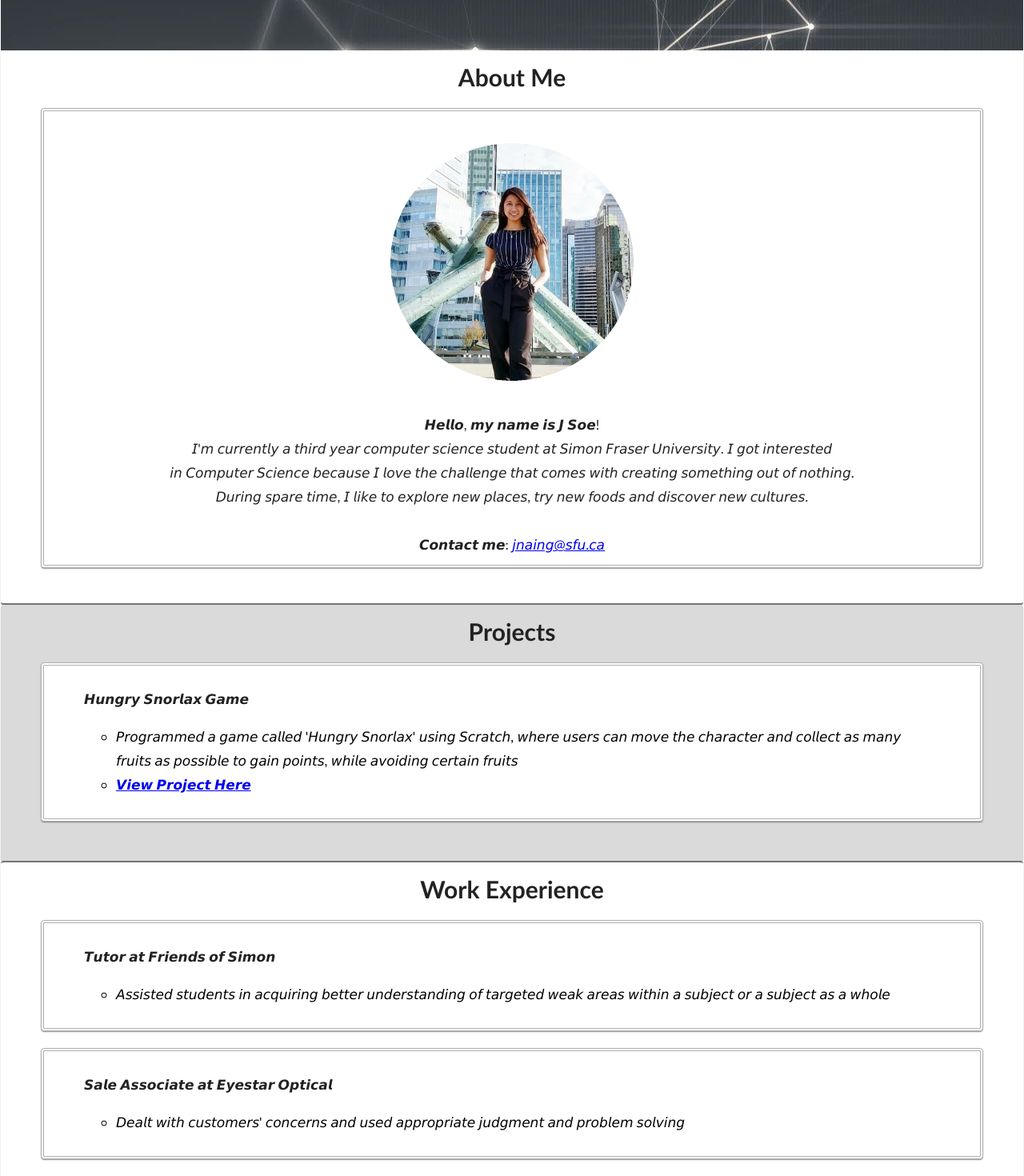
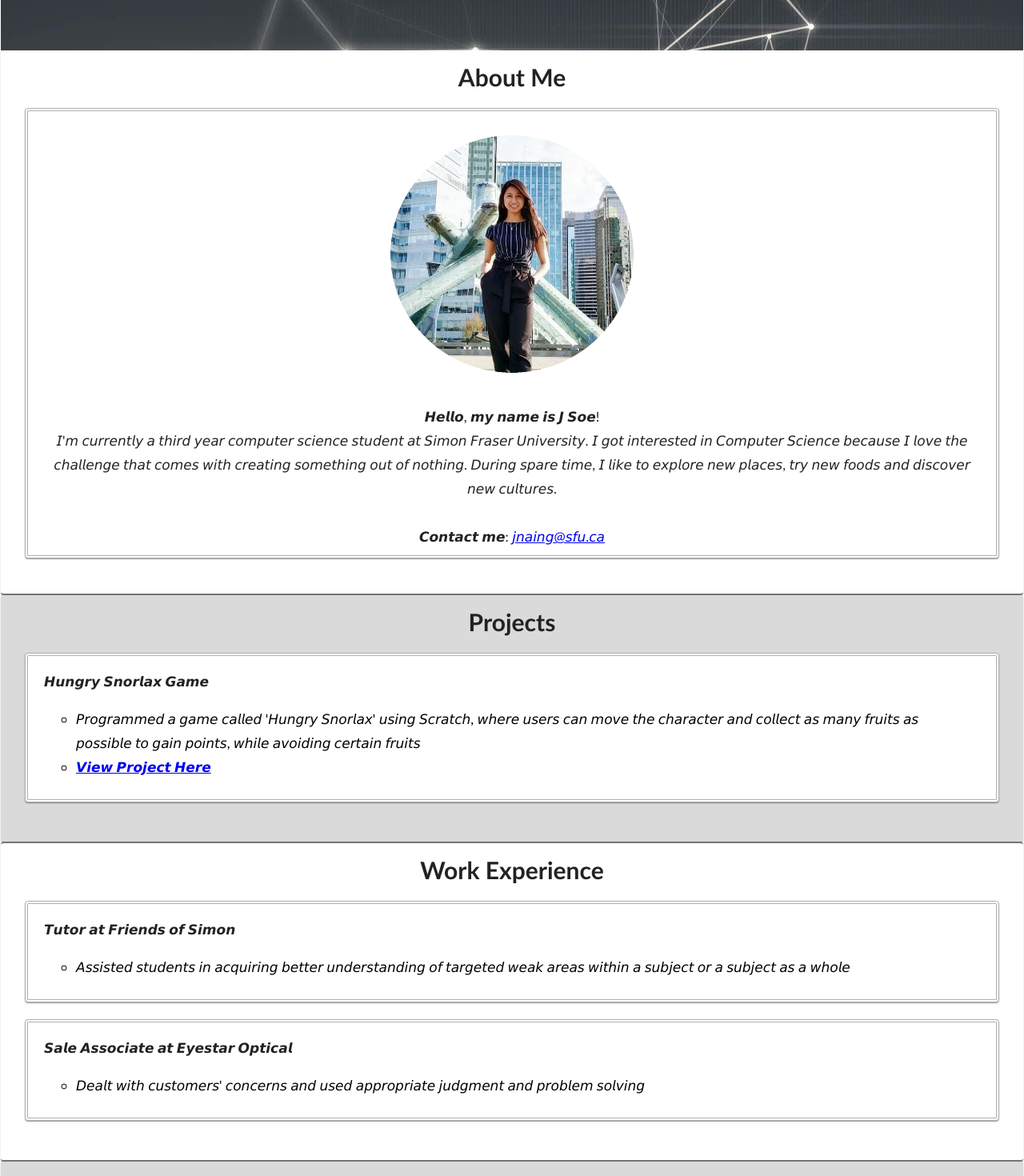
Before and after one commit to jsoeenaing/jsoeenaing.github.io, a React (Create React App) app: page /github in a window 1280 px wide. Shown: the part 640-2110 px from the top of the page at 80% size. Built offline with nearby package versions, Linux system fonts and the light colour scheme.

Commit message:
Changed Dimension - Updated Website

```diff
--- a/src/App.css
+++ b/src/App.css
@@ -68,8 +68,8 @@ body {
 .customContainer {
   background-color: white !important;
   font-size: 30px;
-  padding-left: 50px;
-  padding-right: 50px;
+  padding-left: 30px;
+  padding-right: 30px;
   padding-top: 15px;
   padding-bottom: 15px;
   border-top: 2px solid rgb(117, 117, 117);
@@ -79,8 +79,8 @@ body {
 .altContainer {
   background-color: rgb(218, 218, 218) !important;
   font-size: 30px;
-  padding-left: 50px;
-  padding-right: 50px;
+  padding-left: 30px;
+  padding-right: 30px;
   padding-top: 15px;
   padding-bottom: 15px;
 }
@@ -89,8 +89,8 @@ body {
   background-color: white !important;
   font-size: 30px;
   border-bottom: 2px solid rgb(117, 117, 117);
-  padding-left: 50px;
-  padding-right: 50px;
+  padding-left: 30px;
+  padding-right: 30px;
   padding-top: 15px;
   padding-bottom: 10px;;
   text-align: center;
@@ -100,9 +100,8 @@ body {
   background-color: white !important;
   font-size: 30px;
   line-height: 30px;
-  padding-left: 50px;
-  padding-right: 50px;
-  padding-top: 10px;
-  padding-bottom:10px;
+  padding-left: 20px;
+  padding-right: 20px;
+  padding-bottom: 8px;
   border: 4px double rgb(177, 175, 175) !important;
 }
--- a/src/components/Body.js
+++ b/src/components/Body.js
@@ -14,8 +14,8 @@ export function Body() {
                     <br/><br/>
                     𝙃𝙚𝙡𝙡𝙤, 𝙢𝙮 𝙣𝙖𝙢𝙚 𝙞𝙨 𝙅 𝙎𝙤𝙚! <br/>
 
-𝘐'𝘮 𝘤𝘶𝘳𝘳𝘦𝘯𝘵𝘭𝘺 𝘢 𝘵𝘩𝘪𝘳𝘥 𝘺𝘦𝘢𝘳 𝘤𝘰𝘮𝘱𝘶𝘵𝘦𝘳 𝘴𝘤𝘪𝘦𝘯𝘤𝘦 𝘴𝘵𝘶𝘥𝘦𝘯𝘵 𝘢𝘵 𝘚𝘪𝘮𝘰𝘯 𝘍𝘳𝘢𝘴𝘦𝘳 𝘜𝘯𝘪𝘷𝘦𝘳𝘴𝘪𝘵𝘺. 𝘐 𝘨𝘰𝘵 𝘪𝘯𝘵𝘦𝘳𝘦𝘴𝘵𝘦𝘥 <br/> 𝘪𝘯 𝘊𝘰𝘮𝘱𝘶𝘵𝘦𝘳 𝘚𝘤𝘪𝘦𝘯𝘤𝘦 𝘣𝘦𝘤𝘢𝘶𝘴𝘦 𝘐 𝘭𝘰𝘷𝘦 𝘵𝘩𝘦 𝘤𝘩𝘢𝘭𝘭𝘦𝘯𝘨𝘦 𝘵𝘩𝘢𝘵 𝘤𝘰𝘮𝘦𝘴 𝘸𝘪𝘵𝘩 𝘤𝘳𝘦𝘢𝘵𝘪𝘯𝘨 𝘴𝘰𝘮𝘦𝘵𝘩𝘪𝘯𝘨 𝘰𝘶𝘵 𝘰𝘧 𝘯𝘰𝘵𝘩𝘪𝘯𝘨.
-<br/>𝘋𝘶𝘳𝘪𝘯𝘨 𝘴𝘱𝘢𝘳𝘦 𝘵𝘪𝘮𝘦, 𝘐 𝘭𝘪𝘬𝘦 𝘵𝘰 𝘦𝘹𝘱𝘭𝘰𝘳𝘦 𝘯𝘦𝘸 𝘱𝘭𝘢𝘤𝘦𝘴, 𝘵𝘳𝘺 𝘯𝘦𝘸 𝘧𝘰𝘰𝘥𝘴 𝘢𝘯𝘥 𝘥𝘪𝘴𝘤𝘰𝘷𝘦𝘳 𝘯𝘦𝘸 𝘤𝘶𝘭𝘵𝘶𝘳𝘦𝘴.
+𝘐'𝘮 𝘤𝘶𝘳𝘳𝘦𝘯𝘵𝘭𝘺 𝘢 𝘵𝘩𝘪𝘳𝘥 𝘺𝘦𝘢𝘳 𝘤𝘰𝘮𝘱𝘶𝘵𝘦𝘳 𝘴𝘤𝘪𝘦𝘯𝘤𝘦 𝘴𝘵𝘶𝘥𝘦𝘯𝘵 𝘢𝘵 𝘚𝘪𝘮𝘰𝘯 𝘍𝘳𝘢𝘴𝘦𝘳 𝘜𝘯𝘪𝘷𝘦𝘳𝘴𝘪𝘵𝘺. 𝘐 𝘨𝘰𝘵 𝘪𝘯𝘵𝘦𝘳𝘦𝘴𝘵𝘦𝘥 𝘪𝘯 𝘊𝘰𝘮𝘱𝘶𝘵𝘦𝘳 𝘚𝘤𝘪𝘦𝘯𝘤𝘦 𝘣𝘦𝘤𝘢𝘶𝘴𝘦 𝘐 𝘭𝘰𝘷𝘦 𝘵𝘩𝘦 𝘤𝘩𝘢𝘭𝘭𝘦𝘯𝘨𝘦 𝘵𝘩𝘢𝘵 𝘤𝘰𝘮𝘦𝘴 𝘸𝘪𝘵𝘩 𝘤𝘳𝘦𝘢𝘵𝘪𝘯𝘨 𝘴𝘰𝘮𝘦𝘵𝘩𝘪𝘯𝘨 𝘰𝘶𝘵 𝘰𝘧 𝘯𝘰𝘵𝘩𝘪𝘯𝘨.
+𝘋𝘶𝘳𝘪𝘯𝘨 𝘴𝘱𝘢𝘳𝘦 𝘵𝘪𝘮𝘦, 𝘐 𝘭𝘪𝘬𝘦 𝘵𝘰 𝘦𝘹𝘱𝘭𝘰𝘳𝘦 𝘯𝘦𝘸 𝘱𝘭𝘢𝘤𝘦𝘴, 𝘵𝘳𝘺 𝘯𝘦𝘸 𝘧𝘰𝘰𝘥𝘴 𝘢𝘯𝘥 𝘥𝘪𝘴𝘤𝘰𝘷𝘦𝘳 𝘯𝘦𝘸 𝘤𝘶𝘭𝘵𝘶𝘳𝘦𝘴.
 
                         <br/><br/>𝘾𝙤𝙣𝙩𝙖𝙘𝙩 𝙢𝙚: <a href="mailto:jnaing@sfu.ca"> 𝘫𝘯𝘢𝘪𝘯𝘨@𝘴𝘧𝘶.𝘤𝘢</a>
                         </BoxContainer>
```
